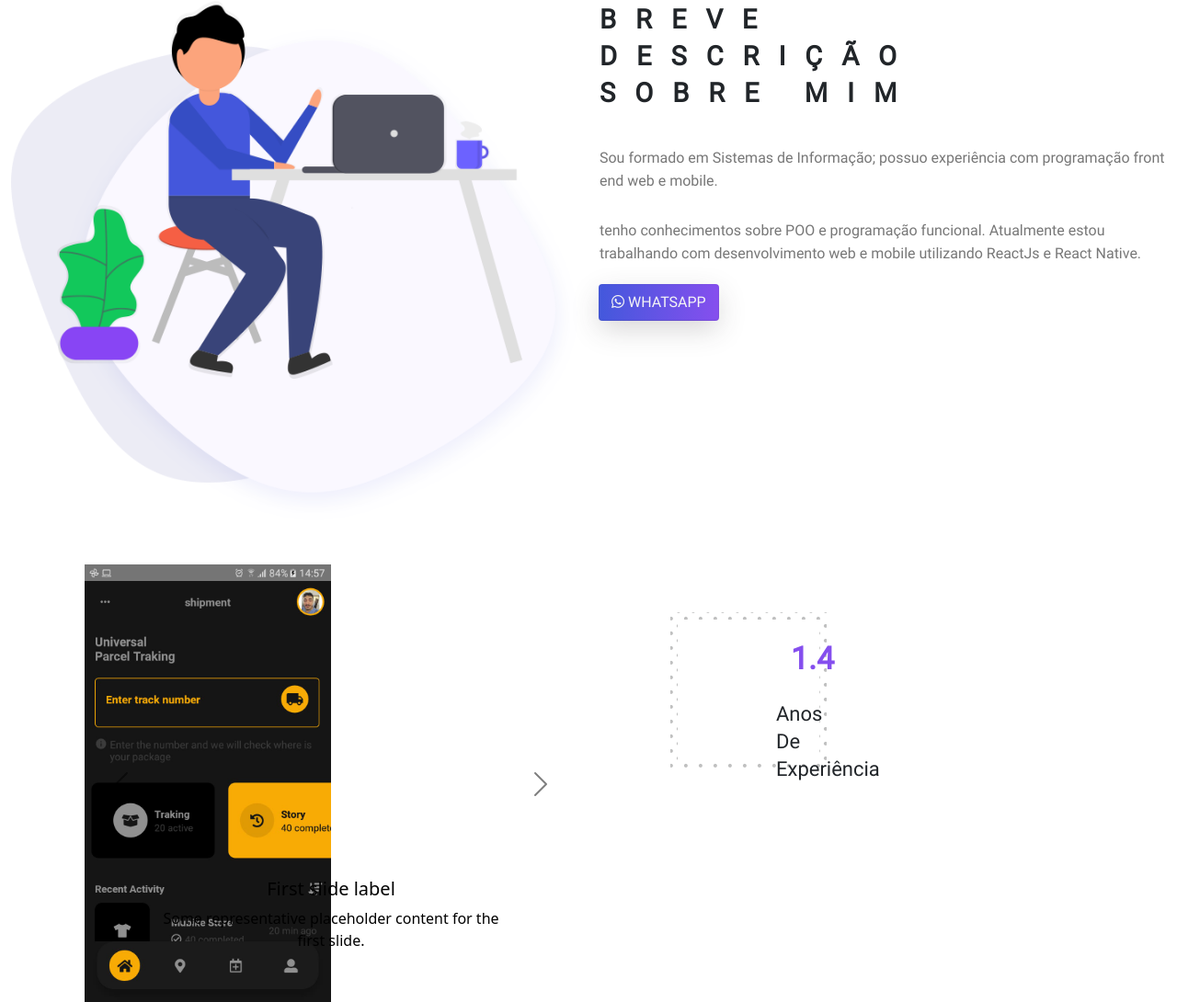
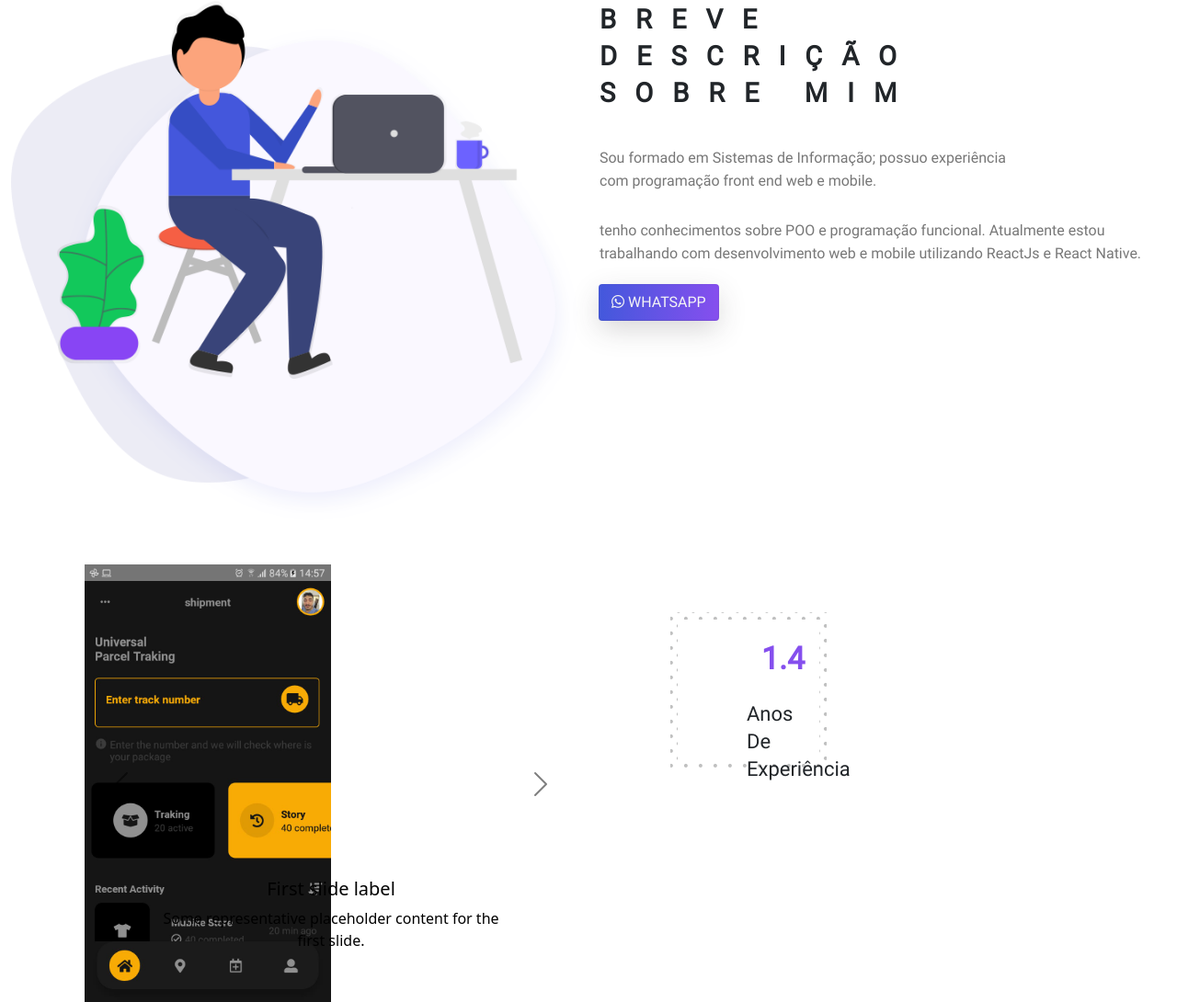
Before and after one commit to DanleyCr7/portifolio, a PHP site: page / in a window 1280 px wide. Shown: the part 826-1916 px from the top of the page at 92% size. Run offline with PHP 8.4, Linux system fonts and the light colour scheme.

Commit message:
Portifolio

```diff
--- a/css/styles.css
+++ b/css/styles.css
@@ -133,7 +133,7 @@ filter: brightness(0.15);
    background: url(../img/client-info-bg.png) no-repeat 45px 20px;
    padding: 2rem 0;
    margin-top: 2rem;
-   padding-left: 10rem;
+   padding-left: 8rem;
    position: relative;
 }
 .site-main .brand-area .experience-area .bg-panel{
--- a/home.html
+++ b/home.html
@@ -104,7 +104,7 @@
                         </h2>
                         <div class="paragraph py-4 w75">
                             <p class="para">
-                                Sou formado em Sistemas de Informação; possuo experiência com programação front end web
+                                Sou formado em Sistemas de Informação; possuo experiência<br> com programação front end web
                                 e mobile.
                             </p>
                             <p class="para">
```
